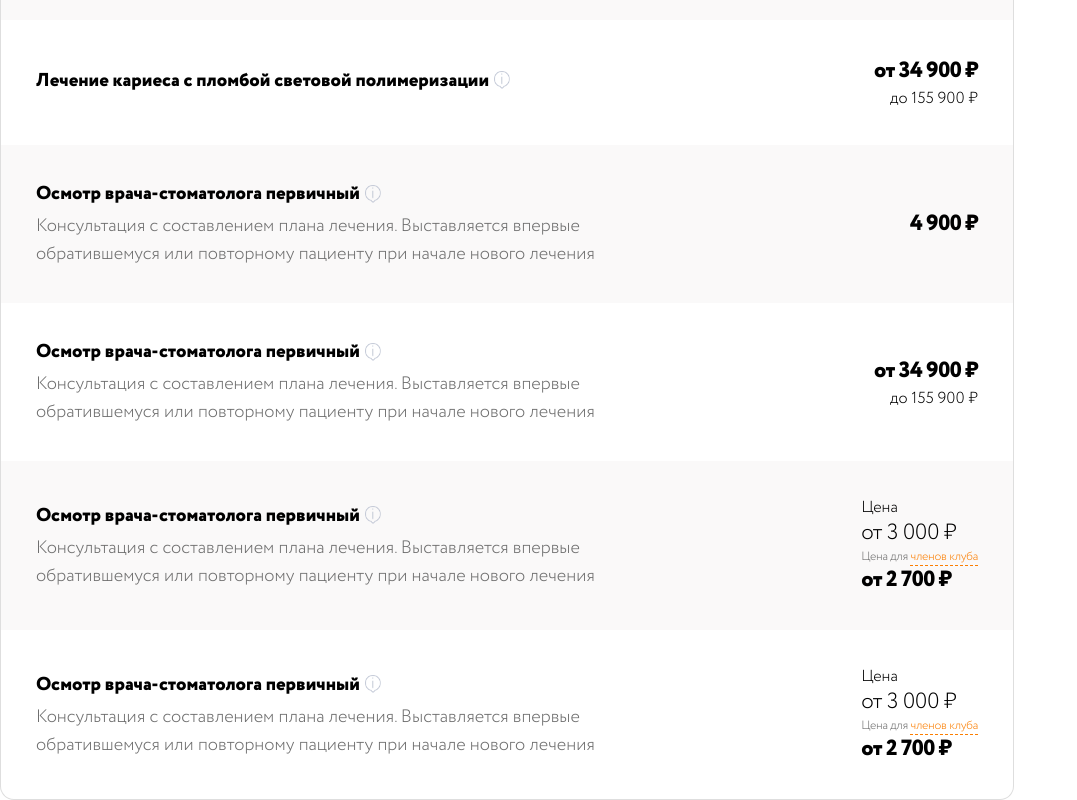
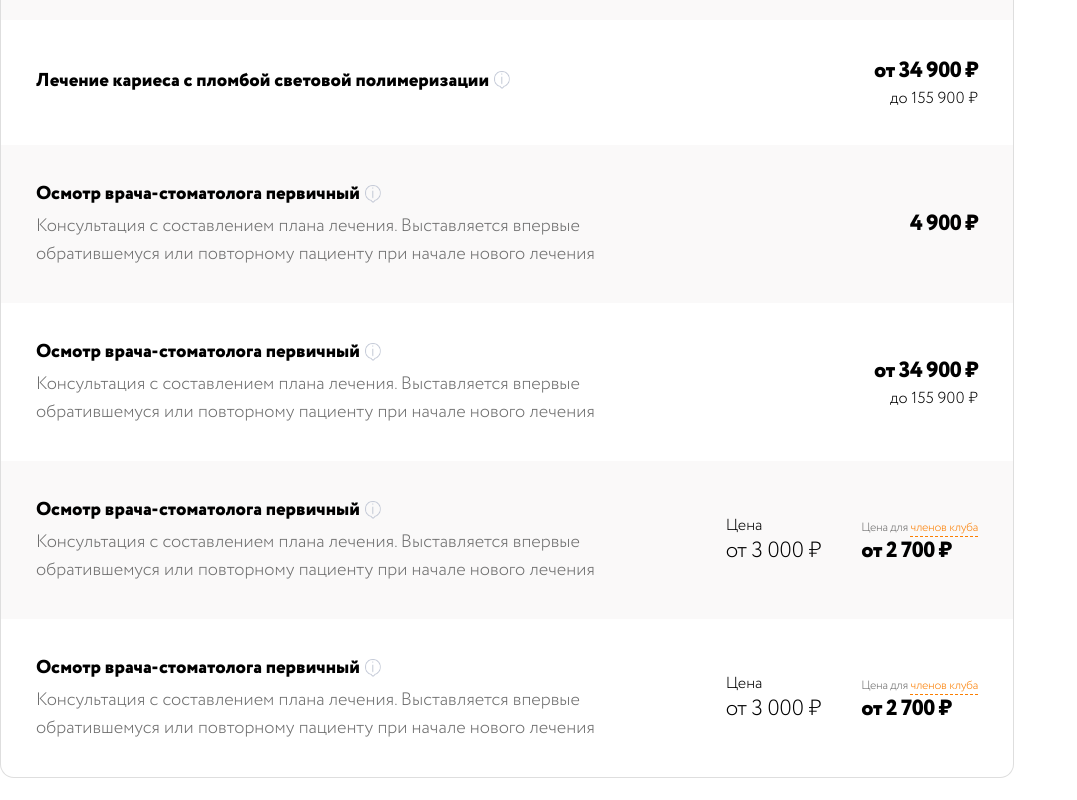
Before and after one commit to Ignev/Dantistoff, a plain HTML site: page index.html in a window 1280 px wide. Shown: the part 862-1662 px from the top of the page, without its empty margins (0-1077 px from the left). After the commit the page ends 1640 px from the top, so only its background shows below. Drawn offline with Linux system fonts and the light colour scheme.

Commit message:
fix-price

```diff
--- a/css/style.css
+++ b/css/style.css
@@ -319,7 +319,13 @@ border-radius: 12px;
   color: #fb7e01;
   border-bottom: 1px dashed #fb7e01;
 }
-
+.item__price {
+  display: flex;
+  flex-direction: row;
+}
+.table__value-default{
+  margin-right: 40px;
+}
 @media screen and (max-width: 900px) {
   /* Installments */
   .installments{
@@ -416,4 +422,7 @@ border-radius: 12px;
     flex-direction: column;
     align-items: start;
   }
+  .table__value-default{
+    margin-right: 0;
+  }
 }
```
